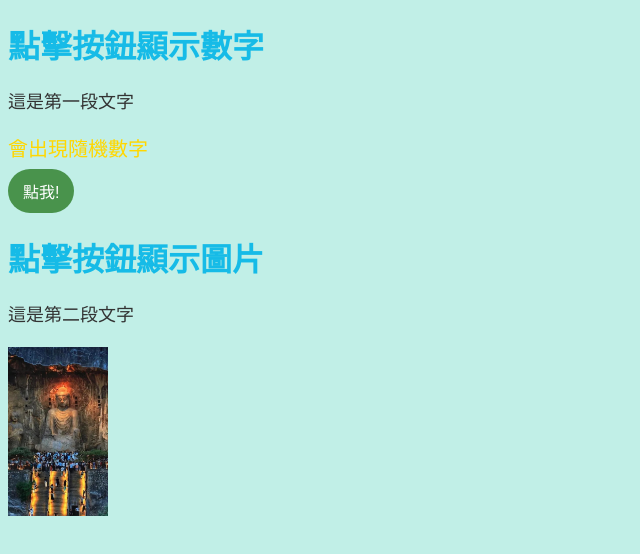
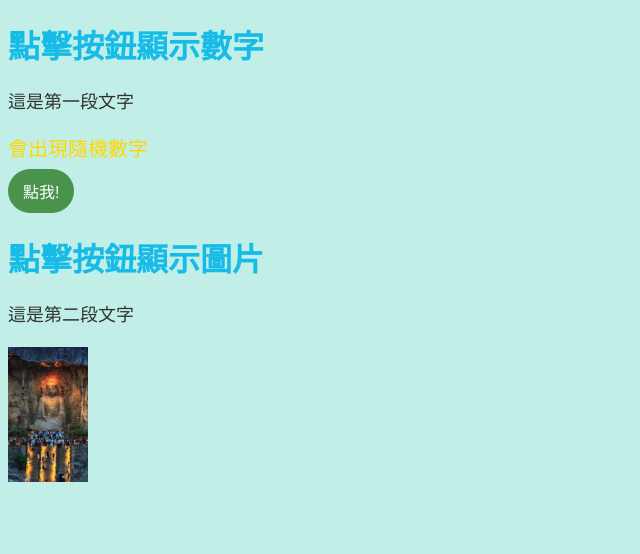
Before and after one commit to music10019-arch/chrisHHH.github, a plain HTML site: page index.html in a window 1280 px wide. Shown: the whole page, without its empty margins (0-640 px from the left). Drawn offline with Linux system fonts and the light colour scheme.

Commit message:
Update index.html

```diff
--- a/index.html
+++ b/index.html
@@ -61,7 +61,7 @@
     <h1>點擊按鈕顯示圖片</h1>
     <p>這是第二段文字</p>
     <!-- 圖片加入 -->
-    <img src="https://music10019-arch.github.io/chrisHHH.github/images/Luoyang.jpg" alt="Luoyang" width="100">
+    <img src="https://music10019-arch.github.io/chrisHHH.github/images/Luoyang.jpg" alt="Luoyang" width="80">
 
     <script>
         function showNumber() {
```
